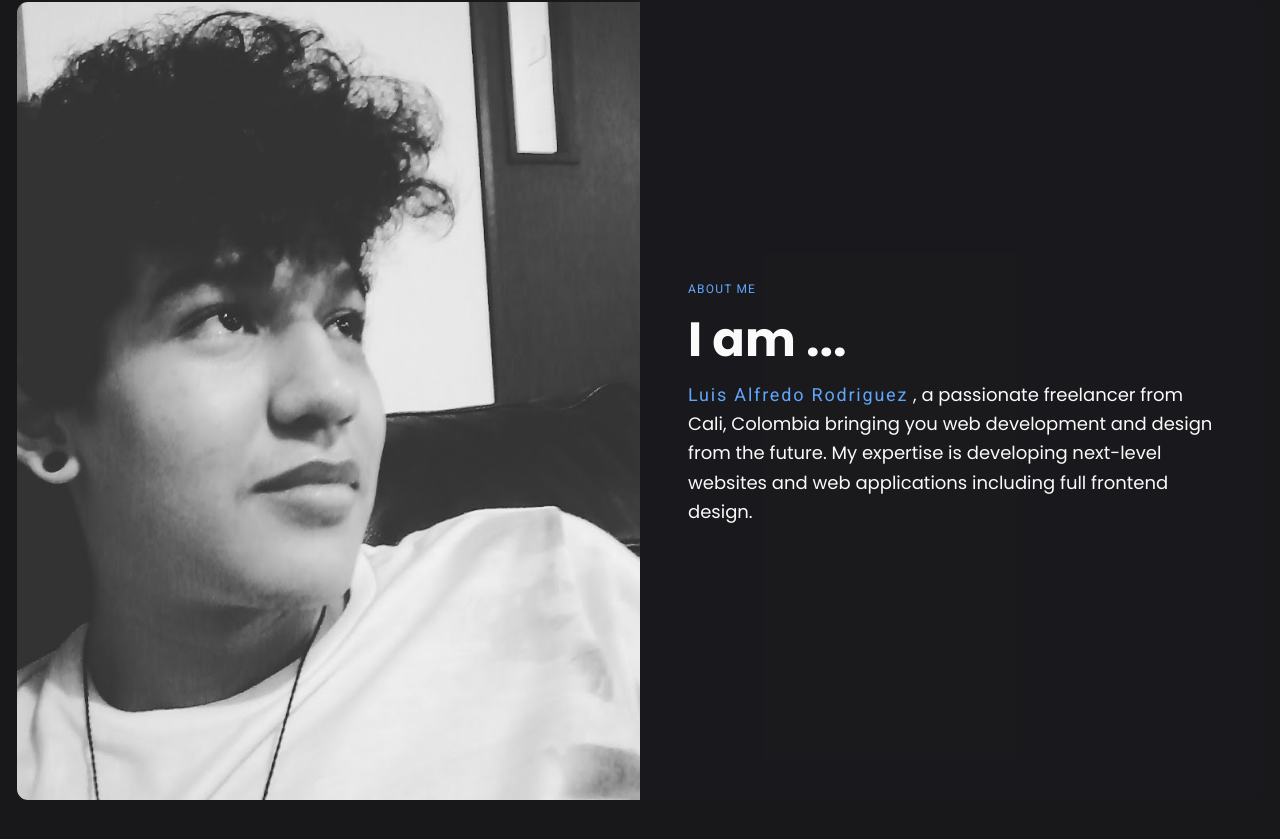
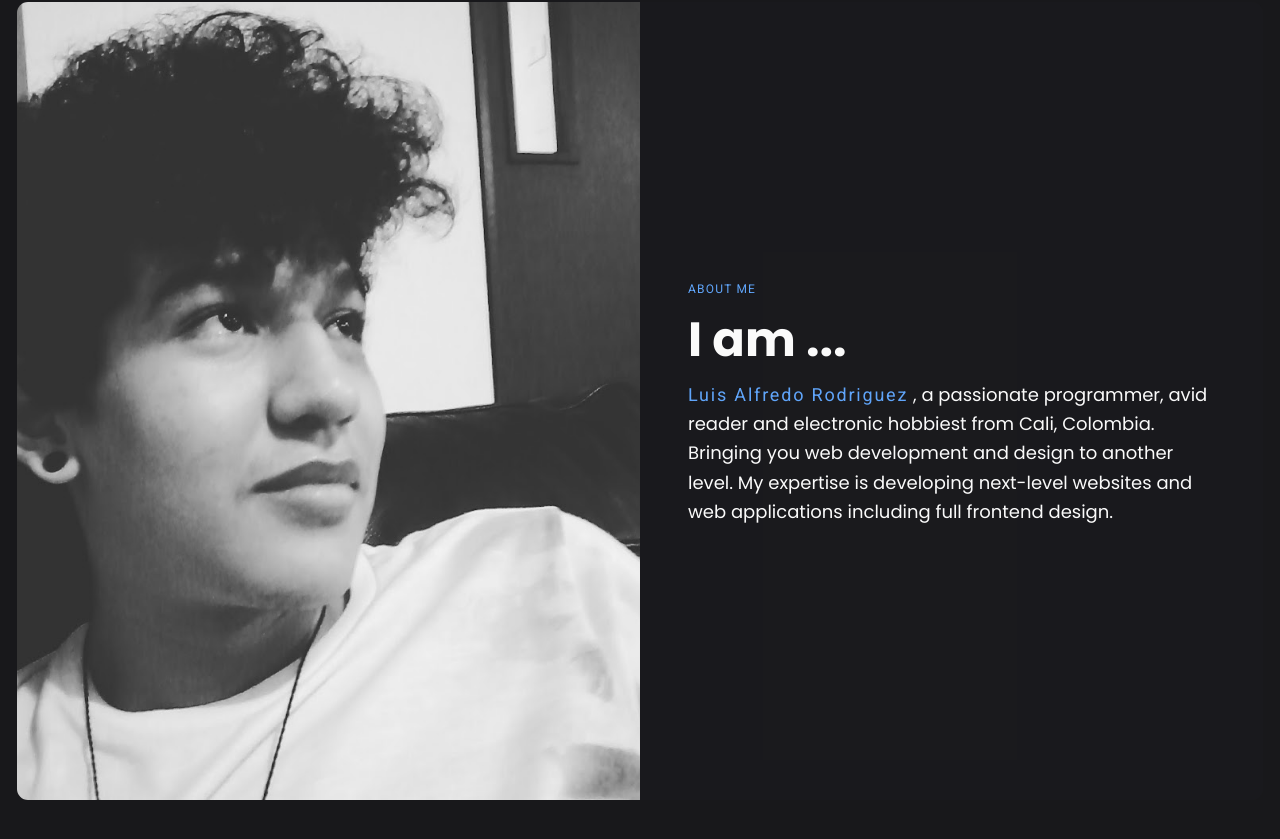
Before and after one commit to vFredo/portfolio-svelte, a SvelteKit app: page / in a window 1280 px wide. Shown: the part 1019-1858 px from the top of the page. Built offline with nearby package versions, Linux system fonts and the light colour scheme.

Commit message:
chore: change text description about me

```diff
--- a/src/components/About.svelte
+++ b/src/components/About.svelte
@@ -1,7 +1,7 @@
 <script>
     export let description = `
-      , a passionate freelancer from Cali, Colombia bringing you web development
-      and design from the future. My expertise is developing next-level
+      , a passionate programmer, avid reader and electronic hobbiest from Cali, Colombia. Bringing you web development
+      and design to another level. My expertise is developing next-level
       websites and web applications including full frontend design.
     `;
 
```
